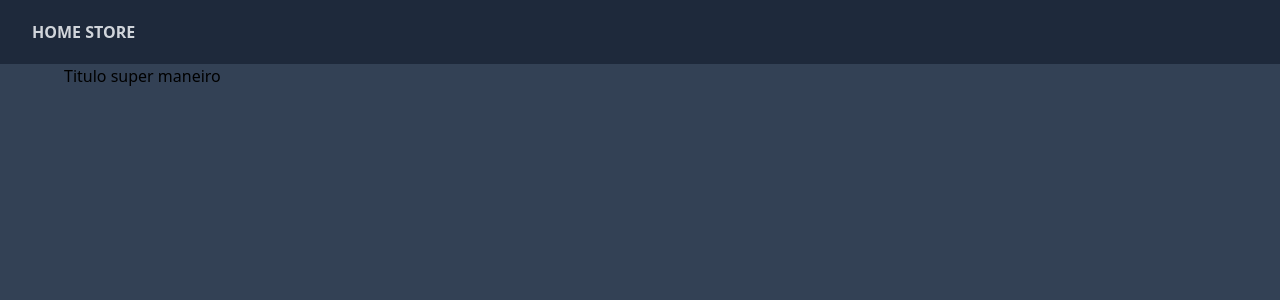
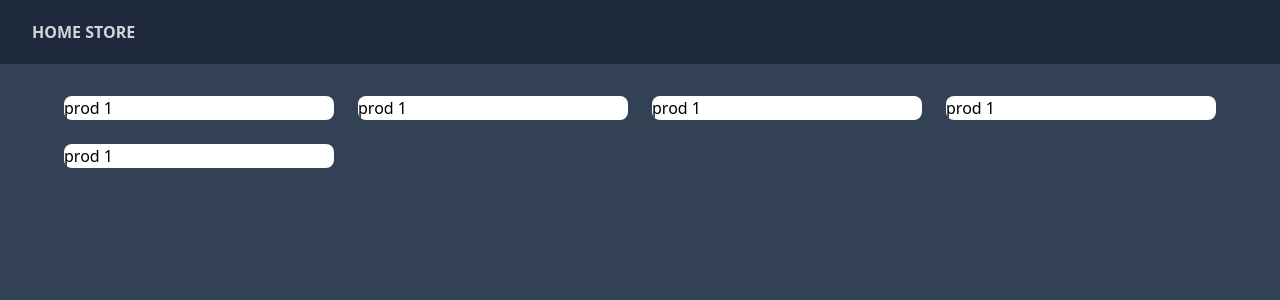
Before and after one commit to BrunoAmadei/next-Ecommerce, a Next.js app: page / in a window 1280 px wide. Shown: the top 300 px of the page. Built offline with nearby package versions, Linux system fonts and the light colour scheme.

Commit message:
teste layout de produtos

```diff
--- a/src/app/page.tsx
+++ b/src/app/page.tsx
@@ -2,8 +2,27 @@ import Image from "next/image";
 
 export default function Home() {
   return (
-    <main>
-      <h1>Titulo super maneiro</h1>
-    </main>
+    <div className="max-w-7xl nx-auto pt-8 px-8 xl:px-0">
+      <div className="grid grid-cols-1 sm:grid-cols-2 md:grid-cols-3 lg:grid-cols-4 gap-10 xl:gap-6">
+        <div className="bg-white rounded-lg overflow-hidden">
+          prod 1
+        </div>
+        <div className="bg-white rounded-lg overflow-hidden">
+          prod 1
+        </div>
+
+        <div className="bg-white rounded-lg overflow-hidden">
+          prod 1
+        </div>
+
+        <div className="bg-white rounded-lg overflow-hidden">
+          prod 1
+        </div>
+
+        <div className="bg-white rounded-lg overflow-hidden">
+          prod 1
+        </div>
+      </div>
+    </div>
   );
 }
```
